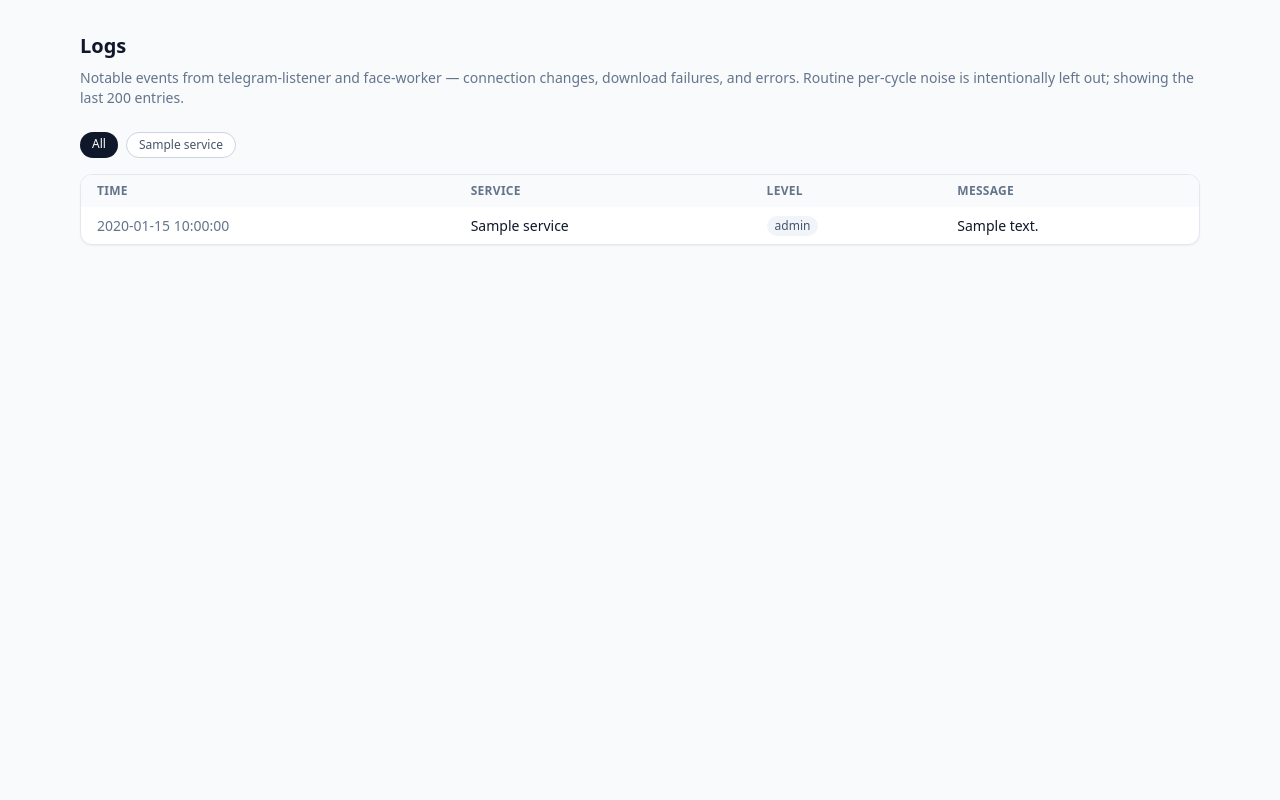
After one commit to ghufxpert84/facial, a FastAPI app: template dashboard/templates/admin_logs.html in a window 1280 px wide. The commit adds this page. Run offline with FastAPI, Linux system fonts and the light colour scheme; the template is opened without the code that fills it: most values are stand-ins (such as "Sample title", 1, 10 or a date in 2020); parts of the project's set-up code (start-up, migrations or seed data) failed here and were passed over; some libraries are stand-ins or nearby versions.

Commit message:
Add Admin -> Logs page and per-channel "last scanned" status
Adds a logs table populated by telegram-listener and face-worker at
meaningful state-change/error points (reconnects, download failures, flood
waits, loop exceptions) -- deliberately not every routine poll cycle, to
avoid drowning the signal in noise. Viewable at Admin -> Logs with a
per-service filter, capped at the 200 most recent entries, with a
purge_old_logs() trim (keep last 1000 rows) run each cycle so this stays
bounded.

channels gains a last_polled_at column, updated every poll attempt
regardless of whether new messages were found, so Admin -> Channels can
show "last scanned" per channel -- confirms the listener is actively
scanning rather than stuck, without needing Portainer's logs to check.
Since channels already existed in deployed databases, this required an
actual migration (ALTER TABLE ADD COLUMN, wrapped in try/except for
databases that already have it) rather than relying on CREATE TABLE IF NOT
EXISTS, which only applies to brand-new tables.

Verified locally: the migration path (pre-existing table missing the
column, get_conn() adds it, existing rows survive, repeat calls don't
error, fresh installs also get the column via the updated CREATE TABLE),
log_event/purge_old_logs against real SQLite, and the admin logs
filtered/unfiltered query shapes.

```diff
--- a/dashboard/app.py
+++ b/dashboard/app.py
@@ -412,10 +412,12 @@ async def admin_telegram_verify_password(
 def admin_channels(request: Request, user: dict = Depends(require_admin)):
     conn = get_conn()
     try:
-        rows = conn.execute("SELECT id, name, site_label FROM channels ORDER BY name").fetchall()
+        rows = conn.execute(
+            "SELECT id, name, site_label, last_polled_at FROM channels ORDER BY name"
+        ).fetchall()
     finally:
         conn.close()
-    channels = [{"id": r[0], "name": r[1], "site_label": r[2]} for r in rows]
+    channels = [{"id": r[0], "name": r[1], "site_label": r[2], "last_polled_at": r[3]} for r in rows]
     return templates.TemplateResponse("admin_channels.html", {"request": request, "user": user, "channels": channels})
 
 
@@ -558,3 +560,29 @@ def admin_unrecognized_dismiss(candidate_id: int, user: dict = Depends(require_a
         except FileNotFoundError:
             pass
     return RedirectResponse("/admin/unrecognized", status_code=303)
+
+
+# --- admin: logs -------------------------------------------------------------
+
+
+@app.get("/admin/logs")
+def admin_logs(request: Request, user: dict = Depends(require_admin), service: str = ""):
+    conn = get_conn()
+    try:
+        if service:
+            rows = conn.execute(
+                "SELECT service, level, message, created_at FROM logs WHERE service = ? ORDER BY id DESC LIMIT 200",
+                (service,),
+            ).fetchall()
+        else:
+            rows = conn.execute(
+                "SELECT service, level, message, created_at FROM logs ORDER BY id DESC LIMIT 200"
+            ).fetchall()
+        services = [r[0] for r in conn.execute("SELECT DISTINCT service FROM logs ORDER BY service").fetchall()]
+    finally:
+        conn.close()
+    logs = [{"service": r[0], "level": r[1], "message": r[2], "created_at": r[3]} for r in rows]
+    return templates.TemplateResponse(
+        "admin_logs.html",
+        {"request": request, "user": user, "logs": logs, "services": services, "selected_service": service},
+    )
--- a/dashboard/db.py
+++ b/dashboard/db.py
@@ -30,7 +30,8 @@ CREATE TABLE IF NOT EXISTS channels (
     telegram_channel_id INTEGER UNIQUE NOT NULL,
     name TEXT NOT NULL,
     site_label TEXT,
-    last_message_id INTEGER NOT NULL DEFAULT 0
+    last_message_id INTEGER NOT NULL DEFAULT 0,
+    last_polled_at TEXT
 );
 
 CREATE TABLE IF NOT EXISTS raw_messages (
@@ -92,6 +93,15 @@ CREATE TABLE IF NOT EXISTS unrecognized_faces (
     sightings_count INTEGER NOT NULL DEFAULT 1
 );
 CREATE INDEX IF NOT EXISTS idx_unrecognized_faces_last_seen ON unrecognized_faces (last_seen);
+
+CREATE TABLE IF NOT EXISTS logs (
+    id INTEGER PRIMARY KEY AUTOINCREMENT,
+    service TEXT NOT NULL,
+    level TEXT NOT NULL,
+    message TEXT NOT NULL,
+    created_at TEXT NOT NULL
+);
+CREATE INDEX IF NOT EXISTS idx_logs_created_at ON logs (created_at DESC);
 """
 
 
@@ -101,6 +111,15 @@ def get_conn():
     conn.execute("PRAGMA journal_mode = WAL")
     conn.execute("PRAGMA busy_timeout = 5000")
     conn.executescript(SCHEMA_SQL)
+    # channels.last_polled_at was added after channels already shipped, so
+    # CREATE TABLE IF NOT EXISTS won't retrofit it onto an existing
+    # database -- this covers upgrades; it's a no-op on fresh installs
+    # since the CREATE TABLE above already includes the column.
+    try:
+        conn.execute("ALTER TABLE channels ADD COLUMN last_polled_at TEXT")
+        conn.commit()
+    except sqlite3.OperationalError:
+        pass
     return conn
 
 
@@ -145,3 +164,18 @@ def set_setting(conn, key, value, encrypt=False):
         (key, value),
     )
     conn.commit()
+
+
+def log_event(conn, service, level, message):
+    conn.execute(
+        "INSERT INTO logs (service, level, message, created_at) VALUES (?, ?, ?, datetime('now'))",
+        (service, level, message),
+    )
+    conn.commit()
+
+
+def purge_old_logs(conn, keep_last=1000):
+    conn.execute(
+        "DELETE FROM logs WHERE id NOT IN (SELECT id FROM logs ORDER BY id DESC LIMIT ?)", (keep_last,)
+    )
+    conn.commit()
--- a/dashboard/templates/admin_channels.html
+++ b/dashboard/templates/admin_channels.html
@@ -9,6 +9,7 @@
       <tr>
         <th class="text-left px-4 py-2">Channel name</th>
         <th class="text-left px-4 py-2">Site label</th>
+        <th class="text-left px-4 py-2">Last scanned</th>
         <th class="px-4 py-2"></th>
       </tr>
     </thead>
@@ -22,9 +23,12 @@
             <button type="submit" class="text-xs text-slate-500 hover:text-slate-900 underline">save</button>
           </form>
         </td>
+        <td class="px-4 py-2 text-slate-500">
+          {% if c.last_polled_at %}{{ c.last_polled_at }}{% else %}<span class="text-amber-600">not scanned yet</span>{% endif %}
+        </td>
       </tr>
       {% else %}
-      <tr><td colspan="3" class="px-4 py-6 text-center text-slate-400">No channels yet — they appear here once the listener processes its first message.</td></tr>
+      <tr><td colspan="4" class="px-4 py-6 text-center text-slate-400">No channels yet — they appear here once the listener processes its first message.</td></tr>
       {% endfor %}
     </tbody>
   </table>
--- /dev/null
+++ b/dashboard/templates/admin_logs.html
@@ -0,0 +1,47 @@
+{% extends "base.html" %}
+{% block title %}Logs{% endblock %}
+{% block content %}
+<h1 class="text-xl font-semibold mb-2">Logs</h1>
+<p class="text-sm text-slate-500 mb-6">
+  Notable events from telegram-listener and face-worker — connection
+  changes, download failures, and errors. Routine per-cycle noise is
+  intentionally left out; showing the last 200 entries.
+</p>
+
+<div class="flex gap-2 mb-4">
+  <a href="/admin/logs" class="text-xs px-3 py-1 rounded-full {{ 'bg-slate-900 text-white' if not selected_service else 'bg-white border border-slate-300 text-slate-600' }}">All</a>
+  {% for s in services %}
+  <a href="/admin/logs?service={{ s }}" class="text-xs px-3 py-1 rounded-full {{ 'bg-slate-900 text-white' if selected_service == s else 'bg-white border border-slate-300 text-slate-600' }}">{{ s }}</a>
+  {% endfor %}
+</div>
+
+<div class="bg-white border border-slate-200 rounded-xl shadow-sm overflow-hidden">
+  <table class="w-full text-sm">
+    <thead class="bg-slate-50 text-slate-500 text-xs uppercase tracking-wide">
+      <tr>
+        <th class="text-left px-4 py-2">Time</th>
+        <th class="text-left px-4 py-2">Service</th>
+        <th class="text-left px-4 py-2">Level</th>
+        <th class="text-left px-4 py-2">Message</th>
+      </tr>
+    </thead>
+    <tbody class="divide-y divide-slate-100">
+      {% for l in logs %}
+      <tr>
+        <td class="px-4 py-2 text-slate-500 whitespace-nowrap">{{ l.created_at }}</td>
+        <td class="px-4 py-2 whitespace-nowrap">{{ l.service }}</td>
+        <td class="px-4 py-2">
+          <span class="inline-block px-2 py-0.5 rounded-full text-xs font-medium
+            {{ 'bg-red-50 text-red-700' if l.level == 'error' else 'bg-amber-50 text-amber-700' if l.level == 'warning' else 'bg-slate-100 text-slate-600' }}">
+            {{ l.level }}
+          </span>
+        </td>
+        <td class="px-4 py-2">{{ l.message }}</td>
+      </tr>
+      {% else %}
+      <tr><td colspan="4" class="px-4 py-6 text-center text-slate-400">No log entries yet.</td></tr>
+      {% endfor %}
+    </tbody>
+  </table>
+</div>
+{% endblock %}
--- a/dashboard/templates/base.html
+++ b/dashboard/templates/base.html
@@ -26,6 +26,7 @@
               <a href="/admin/telegram" class="block px-4 py-2 text-sm hover:bg-slate-100">Telegram</a>
               <a href="/admin/channels" class="block px-4 py-2 text-sm hover:bg-slate-100">Channels</a>
               <a href="/admin/unrecognized" class="block px-4 py-2 text-sm hover:bg-slate-100">Unrecognized Faces</a>
+              <a href="/admin/logs" class="block px-4 py-2 text-sm hover:bg-slate-100">Logs</a>
             </div>
           </div>
         </div>
```
Also changed, not shown: face-worker/db.py (+35 -1 lines), face-worker/worker.py (+6 -2 lines), telegram-listener/db.py (+35 -1 lines), telegram-listener/listener.py (+30 -3 lines), README.md.
